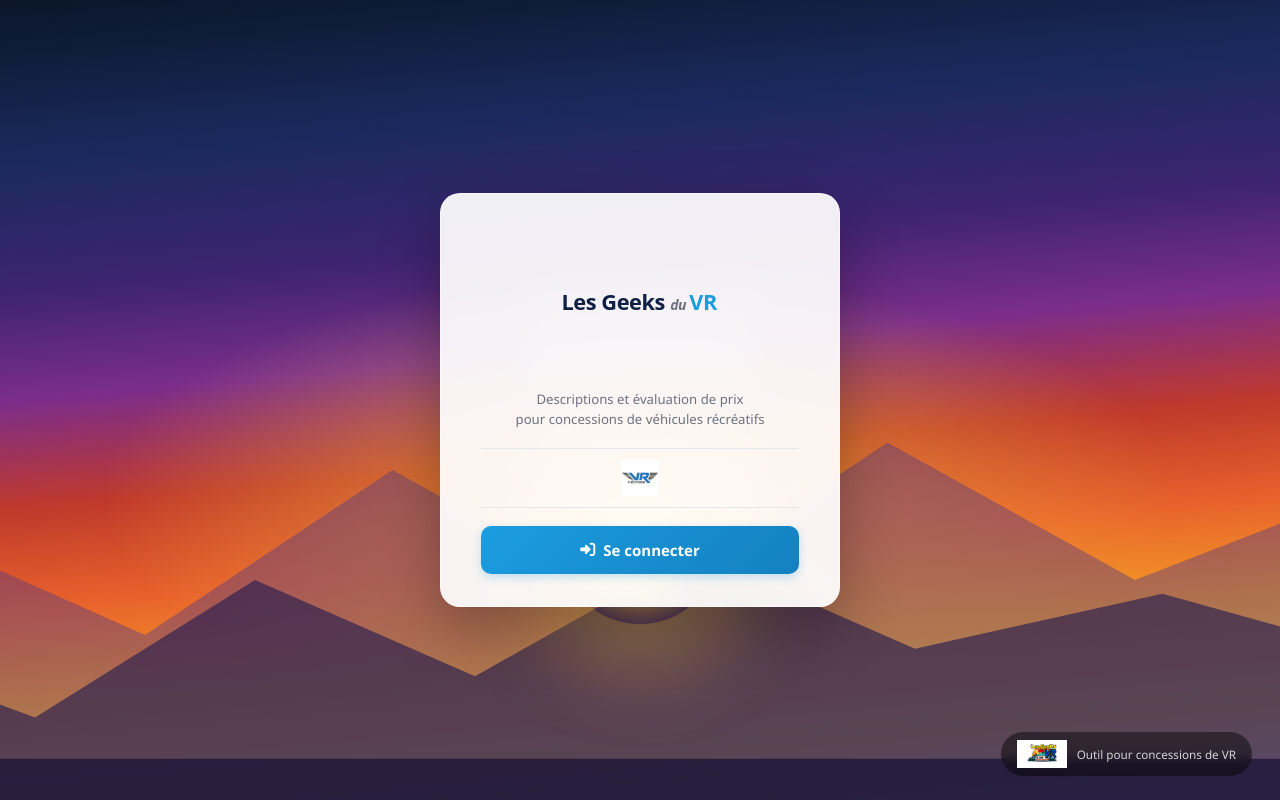
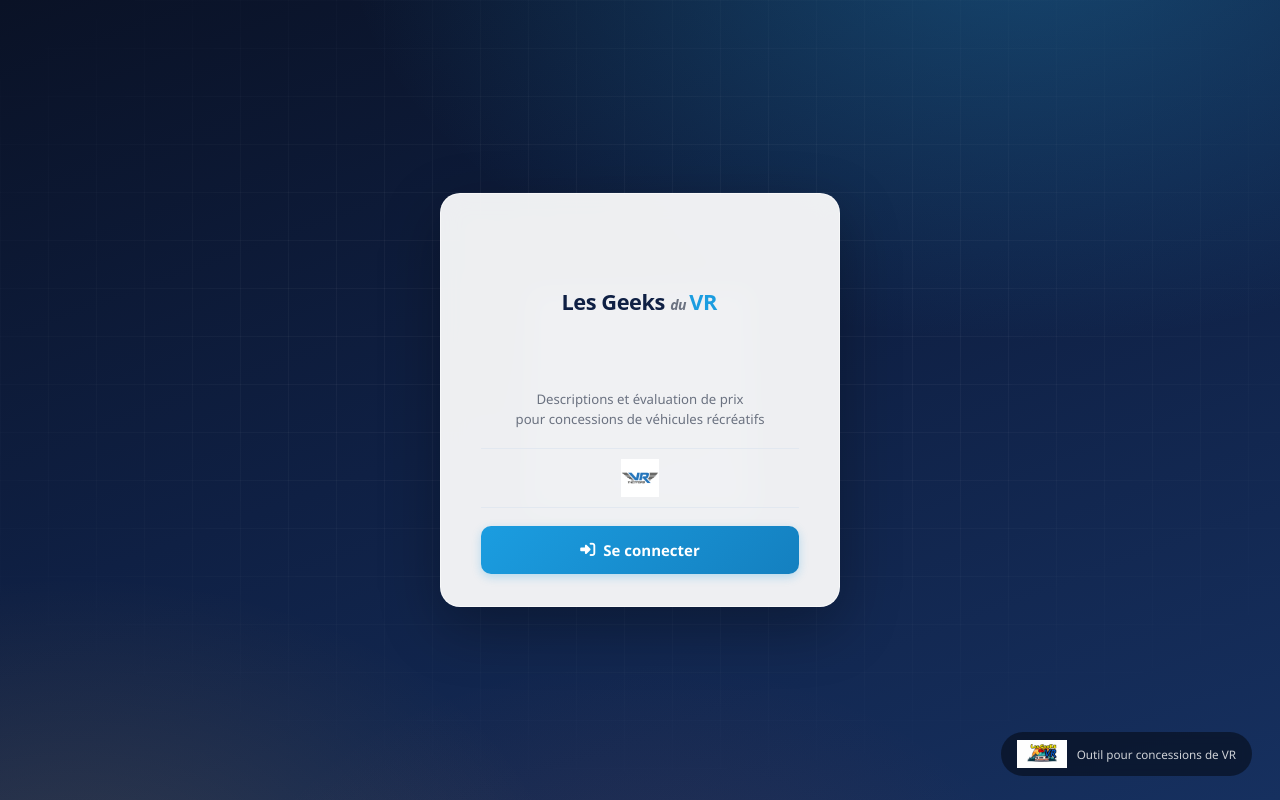
Before and after one commit to willigosseli-dotcom/descrigeek, a FastAPI app: page / in a window 1280 px wide. Run offline with FastAPI, Linux system fonts and the light colour scheme.

Commit message:
feat: fond d'accueil premium a la place du coucher de soleil
Remplace la scene "coucher de soleil" arc-en-ciel (montagnes + soleil) par un
fond bleu nuit soigne aux couleurs de la marque : degrade profond, halos bleu +
ambre subtils, et une grille tech discrete qui s'estompe sur les bords.

Co-Authored-By: Claude Opus 4.8 <noreply@anthropic.com>

```diff
--- a/app/static/css/main.css
+++ b/app/static/css/main.css
@@ -38,38 +38,24 @@ img { max-width: 100%; }
 /* ===== PAGE D'ACCUEIL ===== */
 .home-body { overflow: hidden; height: 100vh; position: relative; }
 
-.sunset-scene {
+/* Fond premium bleu nuit + halos de marque + grille tech discrète */
+.hero-bg {
   position: fixed; inset: 0; z-index: 0;
-  background: linear-gradient(
-    175deg,
-    #0a1628 0%,
-    #1a2a5e 18%,
-    #3d2470 32%,
-    #7b2d8b 44%,
-    #c0392b 56%,
-    #e8632c 67%,
-    #f4a024 78%,
-    #ffd23f 90%,
-    #fff5c0 100%
-  );
+  background:
+    radial-gradient(1100px 680px at 80% -10%, rgba(42, 168, 234, 0.32) 0%, transparent 62%),
+    radial-gradient(820px 560px at 6% 114%, rgba(255, 180, 60, 0.14) 0%, transparent 60%),
+    radial-gradient(700px 500px at 50% 120%, rgba(232, 99, 44, 0.10) 0%, transparent 60%),
+    linear-gradient(160deg, #0a1226 0%, #0f2044 48%, #16305f 100%);
 }
-
-.sky-gradient {
+.hero-bg::after {
+  content: "";
   position: absolute; inset: 0;
-  background: radial-gradient(ellipse 60% 40% at 50% 62%, rgba(255,210,63,0.55) 0%, transparent 70%);
-}
-
-.sun-glow {
-  position: absolute;
-  width: 160px; height: 160px;
-  border-radius: 50%;
-  background: radial-gradient(circle, rgba(255,230,100,0.95) 0%, rgba(255,200,50,0.6) 40%, transparent 70%);
-  bottom: 22%; left: 50%; transform: translateX(-50%);
-  box-shadow: 0 0 80px 40px rgba(255,210,60,0.35);
-}
-
-.mountains-svg {
-  position: absolute; bottom: 0; left: 0; width: 100%; height: 55%;
+  background-image:
+    linear-gradient(rgba(255, 255, 255, 0.04) 1px, transparent 1px),
+    linear-gradient(90deg, rgba(255, 255, 255, 0.04) 1px, transparent 1px);
+  background-size: 48px 48px;
+  -webkit-mask-image: radial-gradient(ellipse 82% 72% at 50% 42%, #000 28%, transparent 84%);
+  mask-image: radial-gradient(ellipse 82% 72% at 50% 42%, #000 28%, transparent 84%);
 }
 
 /* Filigrane logo concessionnaire */
--- a/app/templates/base.html
+++ b/app/templates/base.html
@@ -4,7 +4,7 @@
   <meta charset="UTF-8" />
   <meta name="viewport" content="width=device-width, initial-scale=1.0" />
   <title>{% block title %}Les Geeks du VR{% endblock %} — Les Geeks du VR</title>
-  <link rel="stylesheet" href="/static/css/main.css?v=5" />
+  <link rel="stylesheet" href="/static/css/main.css?v=6" />
   <link rel="stylesheet" href="https://cdnjs.cloudflare.com/ajax/libs/font-awesome/6.5.0/css/all.min.css" />
   {% if user %}
   <style>
--- a/app/templates/home.html
+++ b/app/templates/home.html
@@ -4,21 +4,13 @@
   <meta charset="UTF-8" />
   <meta name="viewport" content="width=device-width, initial-scale=1.0" />
   <title>Les Geeks du VR — Outil pour concessions de VR</title>
-  <link rel="stylesheet" href="/static/css/main.css?v=5" />
+  <link rel="stylesheet" href="/static/css/main.css?v=6" />
   <link rel="stylesheet" href="https://cdnjs.cloudflare.com/ajax/libs/font-awesome/6.5.0/css/all.min.css" />
 </head>
 <body class="home-body">
 
-  <!-- SCÈNE COUCHER DE SOLEIL -->
-  <div class="sunset-scene">
-    <div class="sky-gradient"></div>
-    <svg class="mountains-svg" viewBox="0 0 1440 320" preserveAspectRatio="xMidYMax slice" xmlns="http://www.w3.org/2000/svg">
-      <polygon points="0,320 180,120 360,200 540,80 720,180 900,60 1080,160 1260,90 1440,150 1440,320" fill="rgba(90,60,130,0.45)"/>
-      <polygon points="0,320 120,200 280,260 440,160 600,230 760,140 920,210 1100,170 1280,220 1440,180 1440,320" fill="rgba(40,30,80,0.65)"/>
-      <rect x="0" y="290" width="1440" height="30" fill="rgba(20,15,50,0.7)"/>
-    </svg>
-    <div class="sun-glow"></div>
-  </div>
+  <!-- FOND PREMIUM -->
+  <div class="hero-bg"></div>
 
   <!-- LOGO VR THETFORD en filigrane fond -->
   <div class="home-dealer-backdrop">
--- a/app/templates/login.html
+++ b/app/templates/login.html
@@ -4,7 +4,7 @@
   <meta charset="UTF-8" />
   <meta name="viewport" content="width=device-width, initial-scale=1.0" />
   <title>Connexion — Les Geeks du VR</title>
-  <link rel="stylesheet" href="/static/css/main.css?v=5" />
+  <link rel="stylesheet" href="/static/css/main.css?v=6" />
   <link rel="stylesheet" href="https://cdnjs.cloudflare.com/ajax/libs/font-awesome/6.5.0/css/all.min.css" />
 </head>
 <body class="login-body">
```
